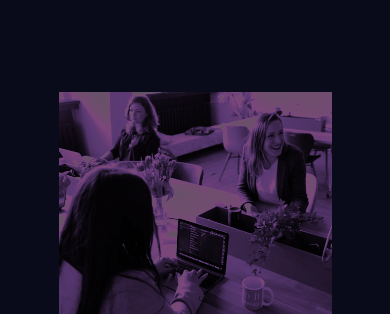
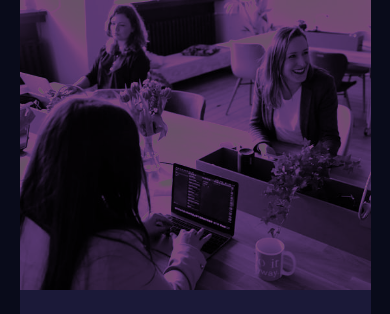
Before and after one commit to Faris-Thibani/Stats-Preview, a plain HTML site: page index.html in a window 390 px wide. Shown: the top 314 px of the page. Drawn offline with Linux system fonts and the light colour scheme.

Commit message:
Update styles.css

```diff
--- a/css/styles.css
+++ b/css/styles.css
@@ -104,9 +104,13 @@
         text-align: center;
     }
 }
+@media screen and (max-width: 750px){
+    .card-container{
+        width: 90%;
+    }
 @media screen and (max-width: 500px){
     :root{
-        font-size: 9px;
+        font-size: 11.5px;
     }
     .sub-heading{
         font-size: 1.4rem;
```
